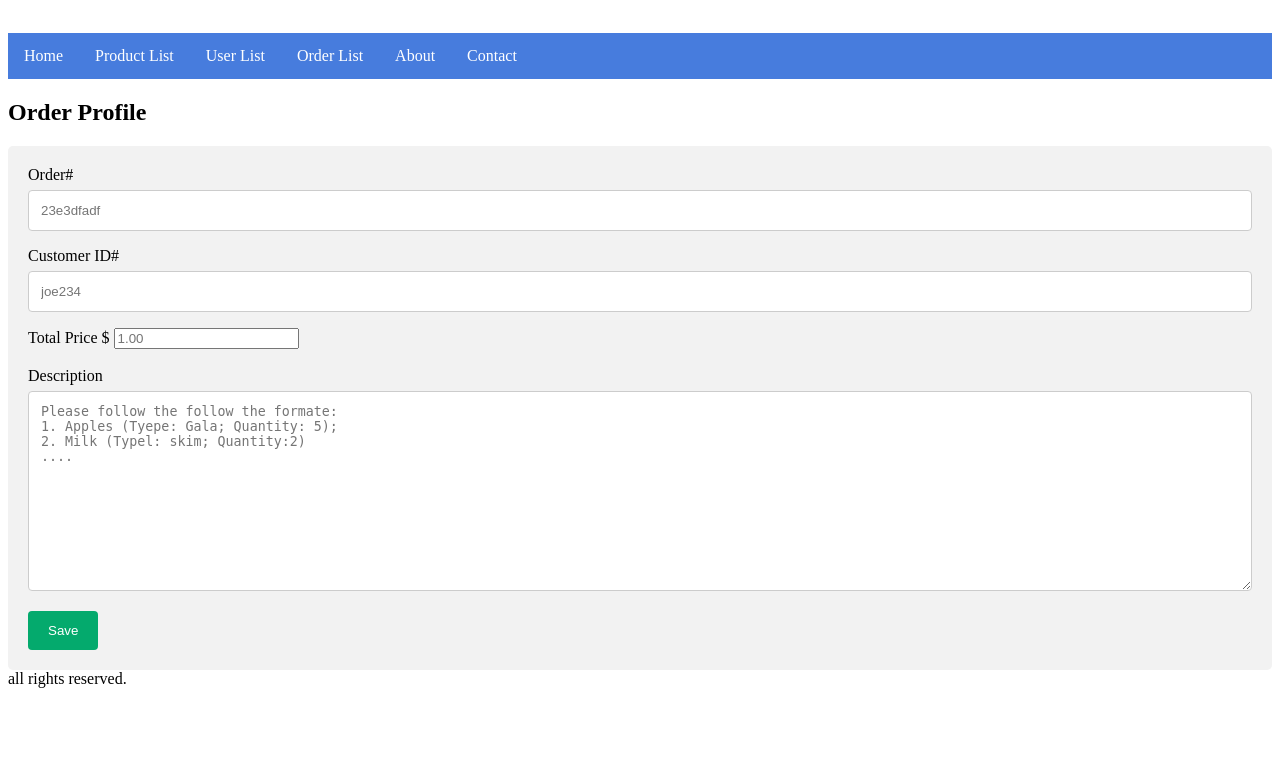
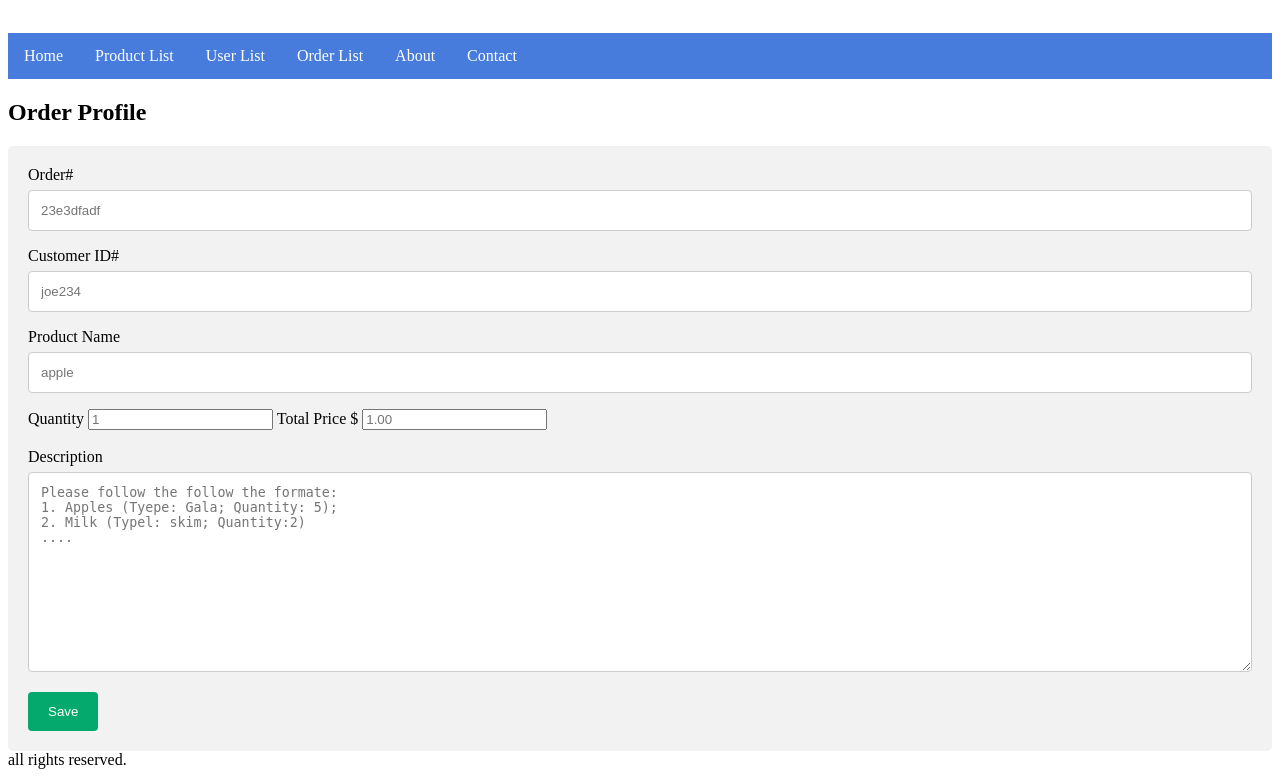
Before and after one commit to broxzhang/groceryApp, a PHP site: page /backStoreOrderProfile.php in a window 1280 px wide. Shown: the part 192-969 px from the top of the page. Before the commit the page ends 880 px from the top, so only its background shows below. Run offline with PHP 8.4, Linux system fonts and the light colour scheme.

Commit message:
order edit

```diff
--- a/backStoreOrderProfile.php
+++ b/backStoreOrderProfile.php
@@ -1,6 +1,17 @@
 <?php
 $errors = array();
-if(isset($_POST['add'])){
+if (isset($_POST['add'])) {
+
+  $xml = simplexml_load_file("database/orderlist.xml");
+
+
+  foreach ($xml->oder as $ftpxml) {
+    $id == $ftpxml->id;
+  }
+
+
+
+
   $productname = preg_replace('/[^A-Za-z0-9]/', '', $_POST['productname']);
 
   $price = $_POST['price'];
@@ -9,12 +20,12 @@ if(isset($_POST['add'])){
   $type = $_POST['type'];
   $color = $_POST['color'];
 
-        $xml = new SimpleXMLElement('<products></products>');
-        $xml->addChild('productname',$productname);
-        $xml->addChild('price',$price);
-        $xml->addChild('category', $category);
-        $xml->addChild('type',  $type);
-        $xml->addChild('color',$color);
+  $xml = new SimpleXMLElement('<orders></oders>');
+  $xml->addChild('id', $id);
+  $xml->addChild('customerID', $customerID);
+  $xml->addChild('productName', $productName);
+  $xml->addChild('quantity', $quantity);
+  $xml->addChild('totalprice',  $totalprice);
   $xml->asXML('database/orderlist.xml');
   header('Location:backStoreOrderList.php');
   die;
@@ -68,7 +79,7 @@ if(isset($_POST['add'])){
     <form action="action_page.php">
 
       <label for="fname">Order#</label>
-      <input type="text" id="order" order="firstname" placeholder="23e3dfadf">
+      <input type="text" id="order" order="firstname" placeholder="23e3dfadf" name="id">
       <!-- <label for="item">Item</label>
       <select id="item" name="Item">
         <option value="vegetable">Vegetables</option>
@@ -87,10 +98,18 @@ if(isset($_POST['add'])){
 
 
       <label for="order">Customer ID#</label>
-      <input type="text" id="customer" name="customer" placeholder="joe234">
+      <input type="text" id="customer" name="customerID" placeholder="joe234">
+
+      <label for="order">Product Name</label>
+      <input type="text" id="customer" name="productName" placeholder="apple">
+
+      <label for="order">Quantity</label>
+      <input type="number" id="customer" name="quantity" placeholder="1">
 
       <label for="order">Total Price $</label>
-      <input type="number" id="customer" name="customer" placeholder="1.00"><br> <br>
+      <input type="number" id="customer" name="totalprice" placeholder="1.00"><br> <br>
+
+
 
       <label for="subject">Description</label>
       <textarea id="subject" name="subject" placeholder="Please follow the follow the formate:&#10;1. Apples (Tyepe: Gala; Quantity: 5); &#10;2. Milk (Typel: skim; Quantity:2)&#10;...." style="height:200px"></textarea>
@@ -102,7 +121,7 @@ if(isset($_POST['add'])){
       <!-- <input type="submit" name="submit" value="Save">
       <input type="reset" name="reset" value="reset"> -->
 
-      <input type="submit" name="submit" value="Save">
+      <input type="submit" name="add" value="Save">
 
 
   </div>
```
Lines whose indentation alone changed are shown as unchanged.
